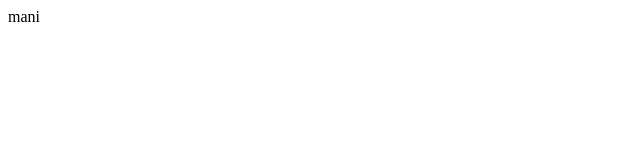
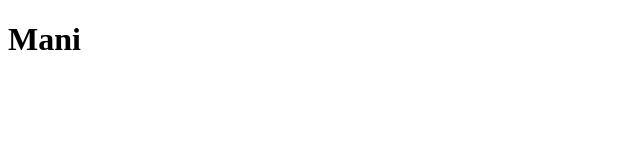
Before and after one commit to manigangula535-alt/demo-13, a plain HTML site: page index.html in a window 1280 px wide. Shown: the whole page, without its empty margins (0-640 px from the left). Drawn offline with Linux system fonts and the light colour scheme.

Commit message:
version-2

```diff
--- a/index.html
+++ b/index.html
@@ -6,6 +6,6 @@
     <title>Document</title>
 </head>
 <body>
-    mani
+    <h1><b>Mani</b></h1>
 </body>
 </html>
```
